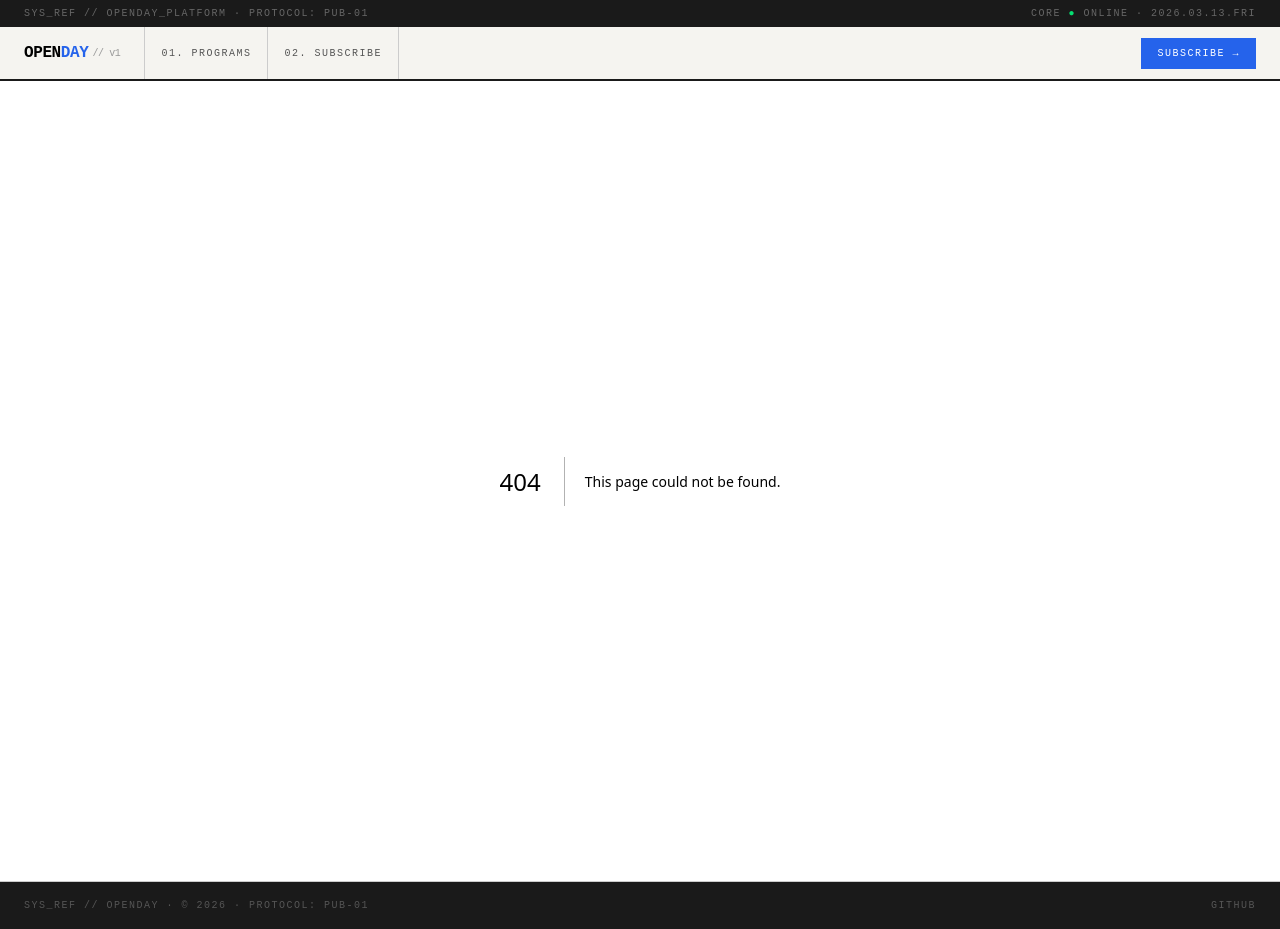
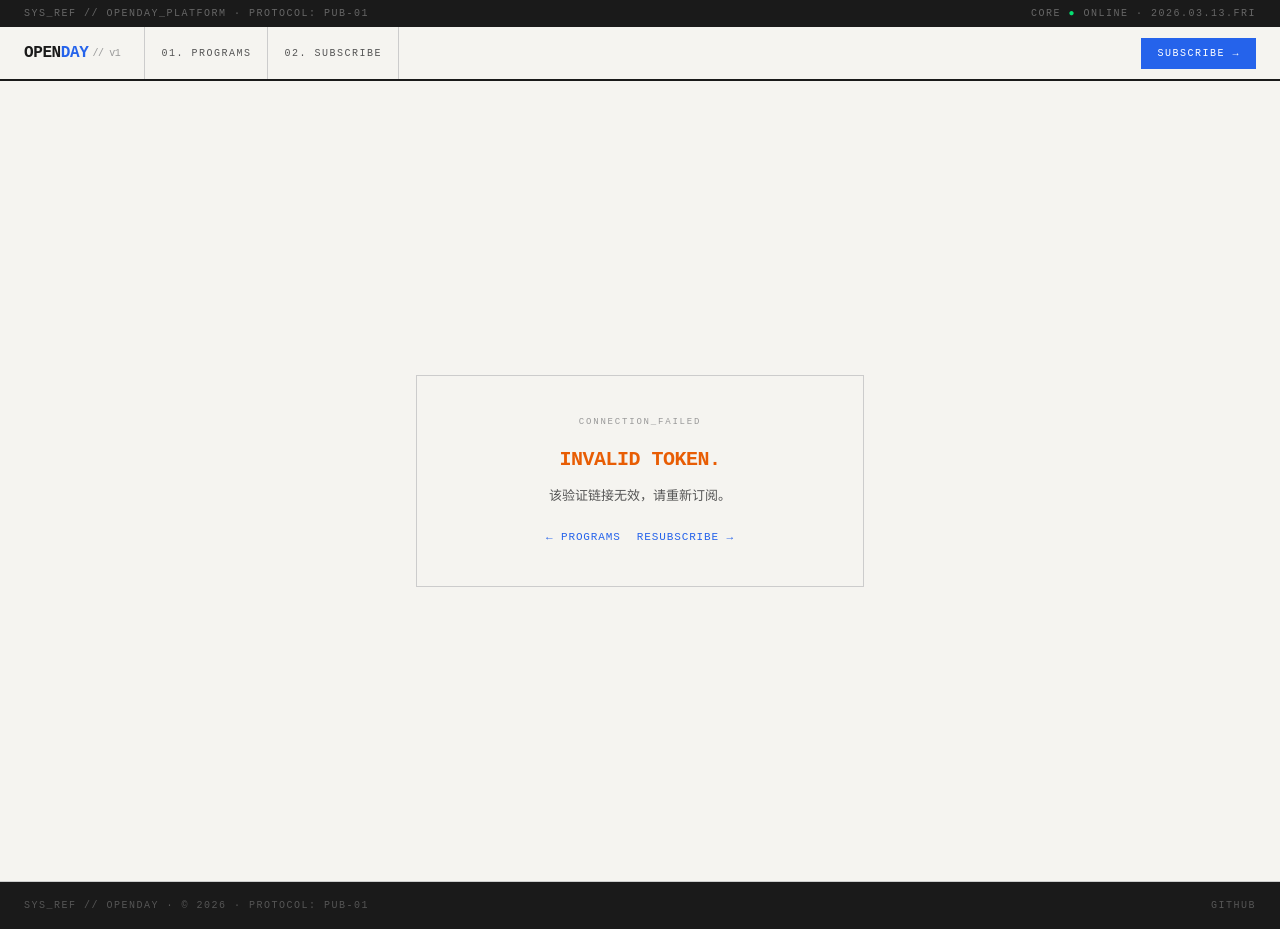
Before and after one commit to BreezyB1n/Openday, a Next.js app: page /subscribe/verify in a window 1280 px wide. Before the commit this address had no page. Built offline with nearby package versions, Linux system fonts and the light colour scheme.

Commit message:
feat: update verify and unsubscribe pages with system aesthetic tokens

```diff
--- /dev/null
+++ b/app/subscribe/verify/page.tsx
@@ -0,0 +1,53 @@
+import Link from 'next/link'
+
+const messages = {
+  success: {
+    code: 'CONNECTION_VERIFIED',
+    title: 'SUBSCRIPTION ACTIVE.',
+    body: '您已成功验证邮箱。我们将在目标项目申请开放时第一时间通知您。',
+    titleColor: 'text-accent-green',
+  },
+  invalid: {
+    code: 'CONNECTION_FAILED',
+    title: 'INVALID TOKEN.',
+    body: '该验证链接无效，请重新订阅。',
+    titleColor: 'text-accent-orange',
+  },
+  expired: {
+    code: 'TOKEN_EXPIRED',
+    title: 'LINK EXPIRED.',
+    body: '验证链接已过期（24小时有效），请重新订阅。',
+    titleColor: 'text-accent-yellow',
+  },
+}
+
+export default async function VerifyPage({
+  searchParams,
+}: {
+  searchParams: Promise<{ status?: string }>
+}) {
+  const { status } = await searchParams
+  const msg = messages[status as keyof typeof messages] ?? messages.invalid
+
+  return (
+    <div className="min-h-screen bg-bg-primary flex items-center justify-center px-6">
+      <div className="border border-border bg-bg-primary p-10 max-w-md w-full text-center">
+        <p className="text-[9px] tracking-[0.2em] text-text-muted mb-4">{msg.code}</p>
+        <h2 className={`text-xl font-black tracking-tight mb-3 ${msg.titleColor}`}>
+          {msg.title}
+        </h2>
+        <p className="font-sans text-[13px] text-text-secondary mb-6">{msg.body}</p>
+        <div className="flex gap-4 justify-center">
+          <Link href="/" className="text-accent-blue text-[11px] tracking-[0.08em] hover:underline">
+            ← PROGRAMS
+          </Link>
+          {status !== 'success' && (
+            <Link href="/subscribe" className="text-accent-blue text-[11px] tracking-[0.08em] hover:underline">
+              RESUBSCRIBE →
+            </Link>
+          )}
+        </div>
+      </div>
+    </div>
+  )
+}
--- /dev/null
+++ b/app/unsubscribe/page.tsx
@@ -0,0 +1,72 @@
+'use client'
+import { useEffect, useState } from 'react'
+import { useSearchParams } from 'next/navigation'
+import Link from 'next/link'
+import { Suspense } from 'react'
+
+function UnsubscribeContent() {
+  const searchParams = useSearchParams()
+  const token = searchParams.get('token')
+  const [status, setStatus] = useState<'loading' | 'success' | 'error'>('loading')
+
+  useEffect(() => {
+    if (!token) {
+      setStatus('error')
+      return
+    }
+    // Simulate API call
+    const timer = setTimeout(() => {
+      setStatus('success')
+    }, 800)
+    return () => clearTimeout(timer)
+  }, [token])
+
+  return (
+    <div className="min-h-screen bg-bg-primary flex items-center justify-center px-6">
+      <div className="border border-border bg-bg-primary p-10 max-w-md w-full text-center">
+        {status === 'loading' && (
+          <>
+            <p className="text-[9px] tracking-[0.2em] text-text-muted mb-4">PROCESSING //</p>
+            <p className="text-[13px] font-sans text-text-secondary">正在处理退订请求...</p>
+          </>
+        )}
+        {status === 'success' && (
+          <>
+            <p className="text-[9px] tracking-[0.2em] text-text-muted mb-4">UNSUBSCRIBE_COMPLETE</p>
+            <h2 className="text-xl font-black tracking-tight mb-3">UNSUBSCRIBED.</h2>
+            <p className="font-sans text-[13px] text-text-secondary mb-6">
+              您已退订通知，不再收到申请开放邮件。
+            </p>
+            <Link href="/" className="text-accent-blue text-[11px] tracking-[0.08em] hover:underline">
+              ← BACK TO PROGRAMS
+            </Link>
+          </>
+        )}
+        {status === 'error' && (
+          <>
+            <p className="text-[9px] tracking-[0.2em] text-text-muted mb-4">TOKEN_INVALID</p>
+            <h2 className="text-xl font-black tracking-tight text-accent-orange mb-3">INVALID LINK.</h2>
+            <p className="font-sans text-[13px] text-text-secondary mb-6">
+              该退订链接无效或已过期。
+            </p>
+            <Link href="/" className="text-accent-blue text-[11px] tracking-[0.08em] hover:underline">
+              ← BACK TO PROGRAMS
+            </Link>
+          </>
+        )}
+      </div>
+    </div>
+  )
+}
+
+export default function UnsubscribePage() {
+  return (
+    <Suspense fallback={
+      <div className="min-h-screen bg-bg-primary flex items-center justify-center">
+        <p className="text-[11px] tracking-[0.1em] text-text-muted">LOADING...</p>
+      </div>
+    }>
+      <UnsubscribeContent />
+    </Suspense>
+  )
+}
```
